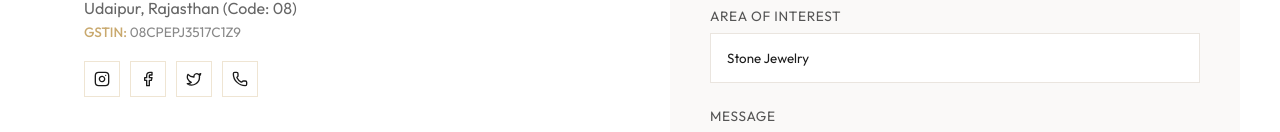
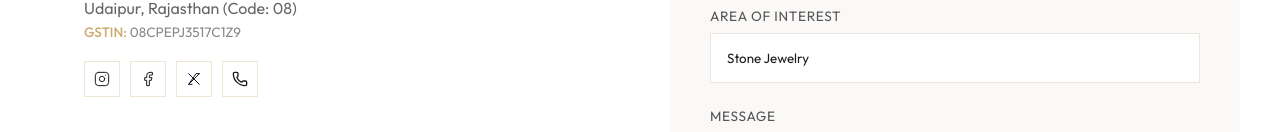
Before and after one commit to salesartisticcrafts-coder/salesartisticcrafts, a Next.js app: page /contact in a window 1280 px wide. Shown: the part 793-925 px from the top of the page. Built offline with nearby package versions, Linux system fonts and the light colour scheme; a web font is replaced by a local one.

Commit message:
fix: resolve lucide-react Facebook icon build error on contact page by using custom inline SVGs

```diff
--- a/src/app/contact/page.js
+++ b/src/app/contact/page.js
@@ -2,9 +2,26 @@
 
 import React from 'react';
 import Link from 'next/link';
-import { ChevronRight, MapPin, Phone, Mail, Instagram, Facebook, Twitter } from 'lucide-react';
+import { ChevronRight, MapPin, Phone, Mail } from 'lucide-react';
 import '../App.css';
 import { Navbar, Footer, useScrollReveal } from '../page';
+
+// Custom social icons as inline SVGs matching home page
+const Instagram = ({ size = 16 }) => (
+  <svg width={size} height={size} viewBox="0 0 24 24" fill="none" stroke="currentColor" strokeWidth="1.5" strokeLinecap="round" strokeLinejoin="round">
+    <rect x="2" y="2" width="20" height="20" rx="5" ry="5"/><path d="M16 11.37A4 4 0 1 1 12.63 8 4 4 0 0 1 16 11.37z"/><line x1="17.5" y1="6.5" x2="17.51" y2="6.5"/>
+  </svg>
+);
+const Facebook = ({ size = 16 }) => (
+  <svg width={size} height={size} viewBox="0 0 24 24" fill="none" stroke="currentColor" strokeWidth="1.5" strokeLinecap="round" strokeLinejoin="round">
+    <path d="M18 2h-3a5 5 0 0 0-5 5v3H7v4h3v8h4v-8h3l1-4h-4V7a1 1 0 0 1 1-1h3z"/>
+  </svg>
+);
+const Twitter = ({ size = 16 }) => (
+  <svg width={size} height={size} viewBox="0 0 24 24" fill="none" stroke="currentColor" strokeWidth="1.5" strokeLinecap="round" strokeLinejoin="round">
+    <path d="M4 4l16 16M4 20L20 4"/><path d="M20 4h-5l-11 16h5"/>
+  </svg>
+);
 
 export default function ContactPage() {
   useScrollReveal();
```
